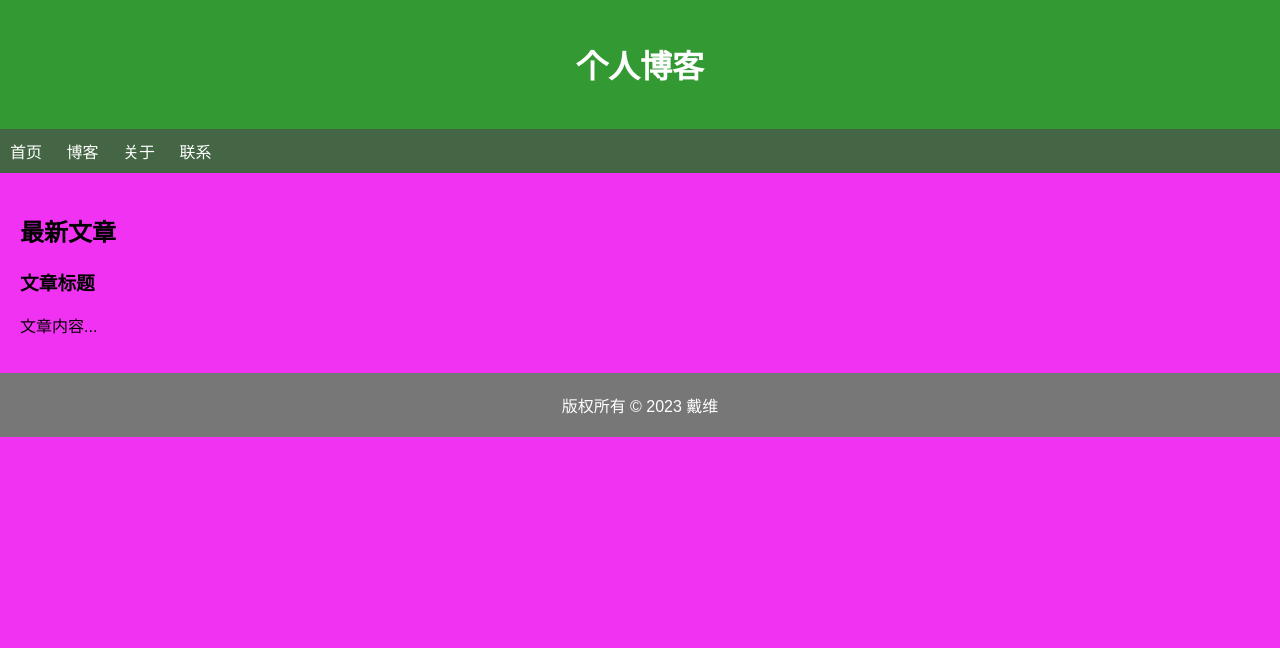
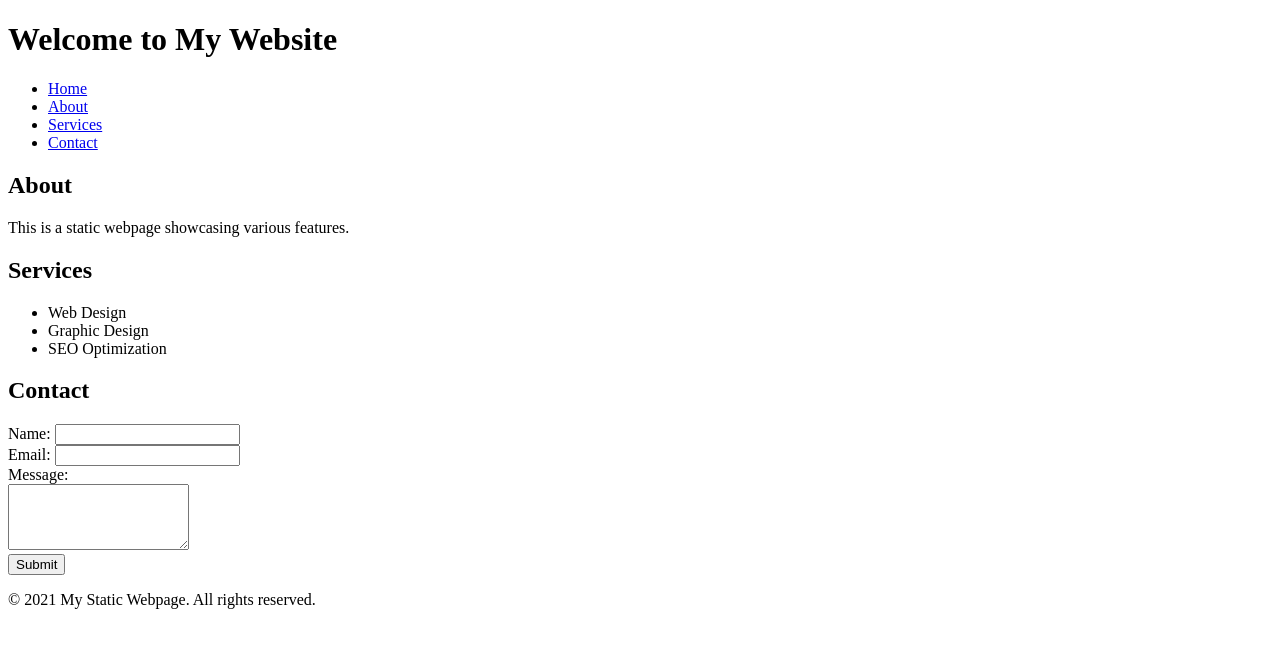
Before and after one commit to DaiWeinb/Daiweinb.githib.io, a plain HTML site: page index.html in a window 1280 px wide. Drawn offline with Linux system fonts and the light colour scheme.

Commit message:
更新 index.html

```diff
--- a/index.html
+++ b/index.html
@@ -1,77 +1,60 @@
 <!DOCTYPE html>
-<html>
+<html lang="en">
 <head>
-  <title>个人博客</title>
+    <meta charset="UTF-8">
+    <meta name="viewport" content="width=device-width, initial-scale=1.0">
+    <title>My Static Webpage</title>
     <style>
-    body {
-      font-family: Arial, sans-serif;
-      margin: 0;
-      padding: 0;
-      background-color: #f232f2;
-    }
-
-    header {
-      background-color: #393;
-      padding: 20px;
-      color: white;
-      text-align: center;
-    }
-
-    nav {
-      background-color: #464;
-      padding: 10px;
-    }
-
-    nav ul {
-      list-style-type: none;
-      margin: 0;
-      padding: 0;
-      overflow: hidden;
-    }
-
-    nav ul li {
-      display: inline-block;
-      margin-right: 20px;
-    }
-
-    nav ul li a {
-      color: white;
-      text-decoration: none;
-    }
-
-    section {
-      padding: 20px;
-    }
-
-    footer {
-      background-color: #777;
-      padding: 20px;
-      color: white;
-      text-align: center;
-    }
+        /* CSS样式可以在这里定义 */
     </style>
 </head>
 <body>
     <header>
-    <h1>个人博客</h1>
-  </header>
+        <h1>Welcome to My Website</h1>
         <nav>
             <ul>
-      <li><a href="#">首页</a></li>
-      <li><a href="#">博客</a></li>
-      <li><a href="#">关于</a></li>
-      <li><a href="#">联系</a></li>
+                <li><a href="#">Home</a></li>
+                <li><a href="#">About</a></li>
+                <li><a href="#">Services</a></li>
+                <li><a href="#">Contact</a></li>
             </ul>
         </nav>
+    </header>
+
+    <main>
         <section>
-    <h2>最新文章</h2>
-    <article>
-      <h3>文章标题</h3>
-      <p>文章内容...</p>
-    </article>
+            <h2>About</h2>
+            <p>This is a static webpage showcasing various features.</p>
         </section>
+
+        <section>
+            <h2>Services</h2>
+            <ul>
+                <li>Web Design</li>
+                <li>Graphic Design</li>
+                <li>SEO Optimization</li>
+            </ul>
+        </section>
+
+        <section>
+            <h2>Contact</h2>
+            <form action="#" method="post">
+                <label for="name">Name:</label>
+                <input type="text" id="name" name="name" required><br>
+
+                <label for="email">Email:</label>
+                <input type="email" id="email" name="email" required><br>
+
+                <label for="message">Message:</label><br>
+                <textarea id="message" name="message" rows="4" required></textarea><br>
+
+                <input type="submit" value="Submit">
+            </form>
+        </section>
+    </main>
+
     <footer>
-    版权所有 &copy; 2023 戴维
+        <p>&copy; 2021 My Static Webpage. All rights reserved.</p>
     </footer>
 </body>
 </html>
```
Lines whose indentation alone changed are shown as unchanged.
